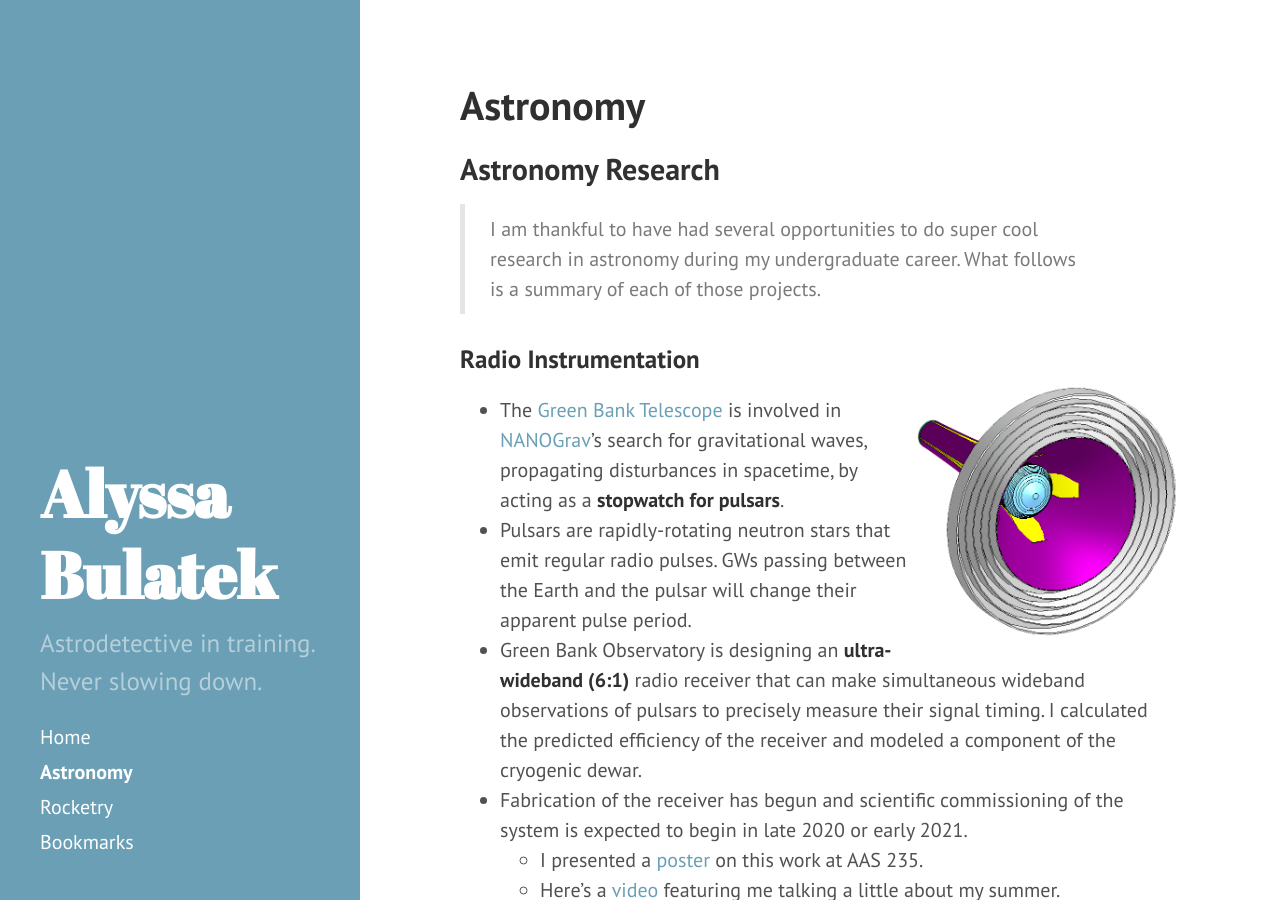
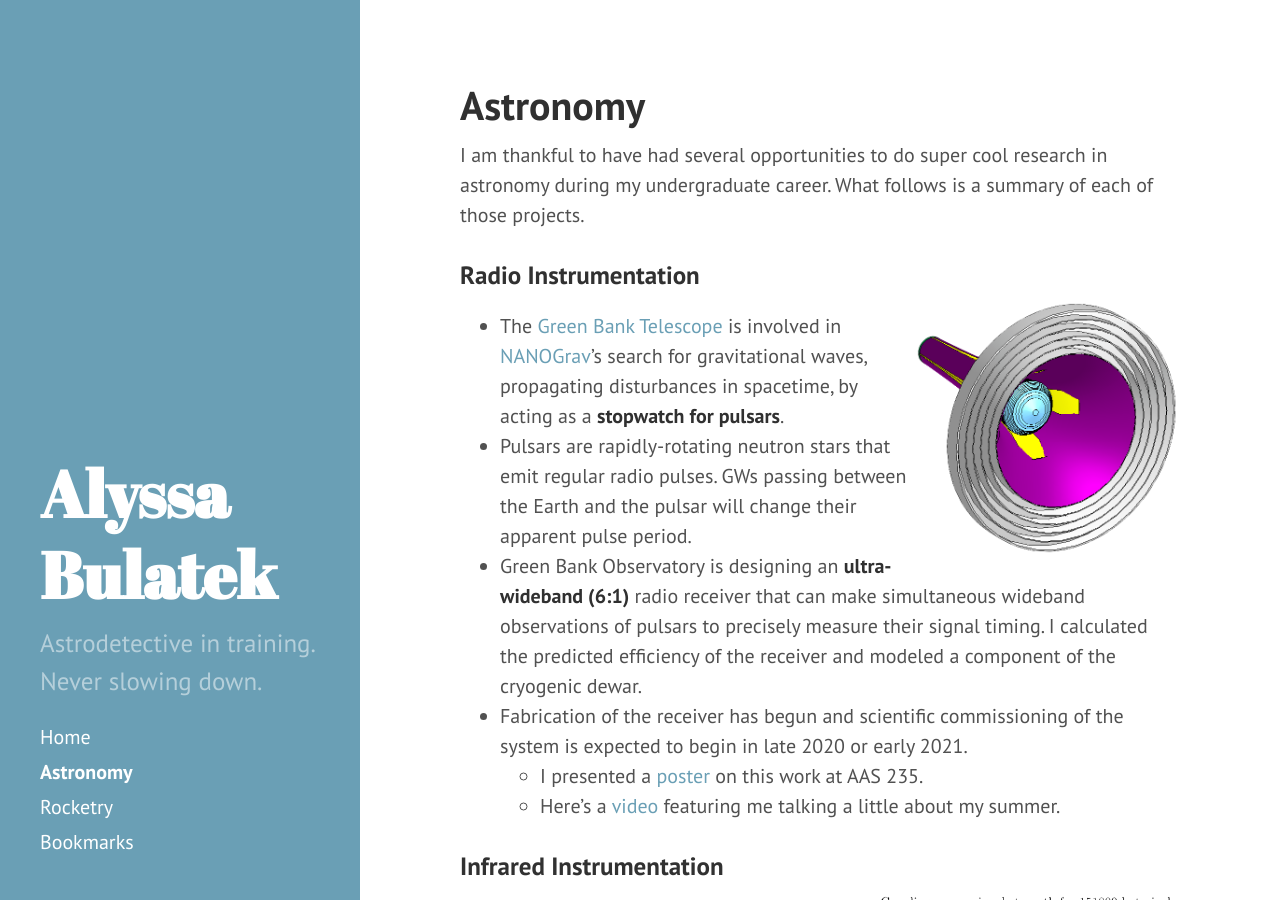
Before and after one commit to abulatek/abulatek.github.io, a Jekyll site: the page built from 01astronomy.md, in a window 1280 px wide and 900 px high. Built offline with Jekyll 4.4.1, drawn with Linux system fonts in a browser that asks for light colours.

Commit message:
Updated intro to page

```diff
--- a/01astronomy.md
+++ b/01astronomy.md
@@ -4,9 +4,7 @@ title: "Astronomy"
 permalink: /astronomy/
 ---
 
-## Astronomy Research
-
-> I am thankful to have had several opportunities to do super cool research in astronomy during my undergraduate career. What follows is a summary of each of those projects.
+I am thankful to have had several opportunities to do super cool research in astronomy during my undergraduate career. What follows is a summary of each of those projects.
 
 ### Radio Instrumentation
 
```
